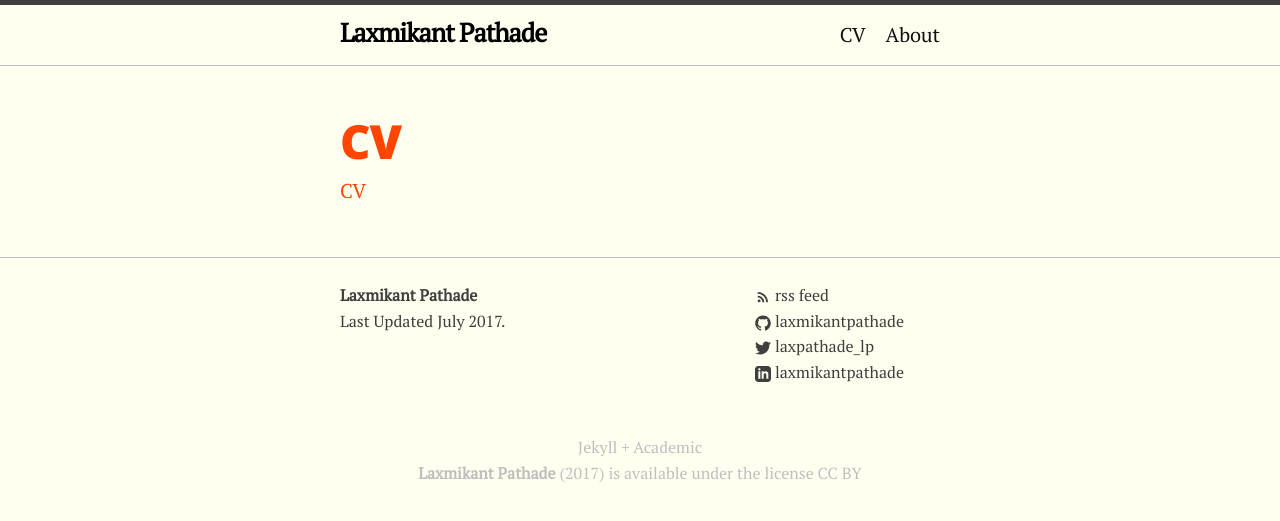
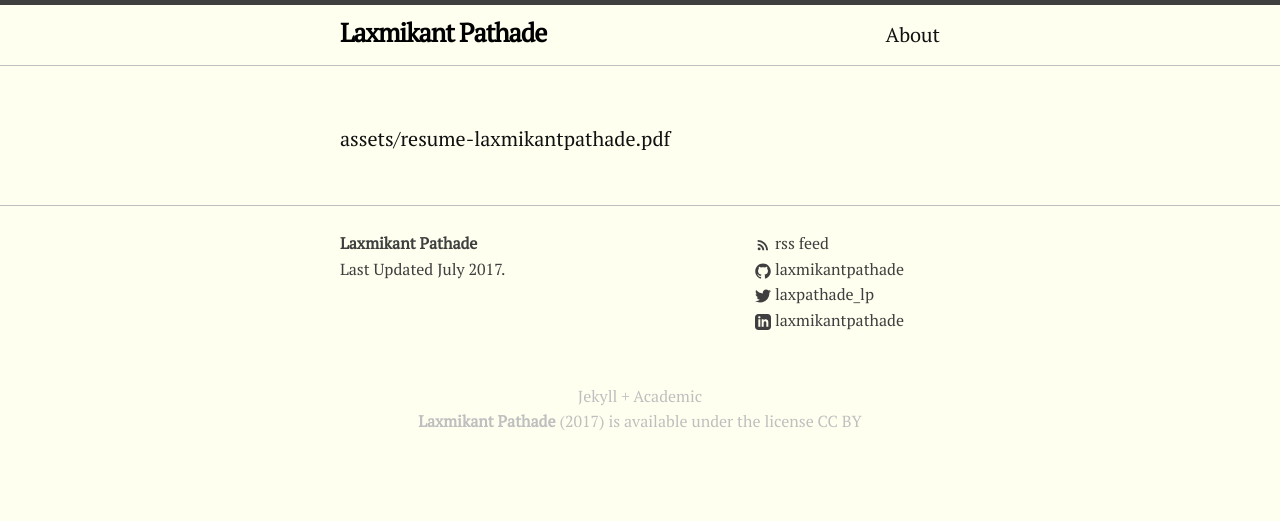
Before and after one commit to laxmikantpathade/laxmikantpathade.github.io, a Jekyll site: the page built from CV.md, in a window 1280 px wide. Shown: the top 521 px of the page. Built offline with Jekyll 4.4.1, drawn with Linux system fonts in a browser that asks for light colours; our own code applies the rules of GitHub Pages for plain Markdown files; Markdown is read by kramdown in place of the engine named in the settings.

Commit message:
Update CV.md

```diff
--- a/CV.md
+++ b/CV.md
@@ -1,7 +1 @@
----
-layout: page
-title: CV
-permalink: /CV/
----
-
-[CV](resume-laxmikantpathade.pdf)
+assets/resume-laxmikantpathade.pdf
```
